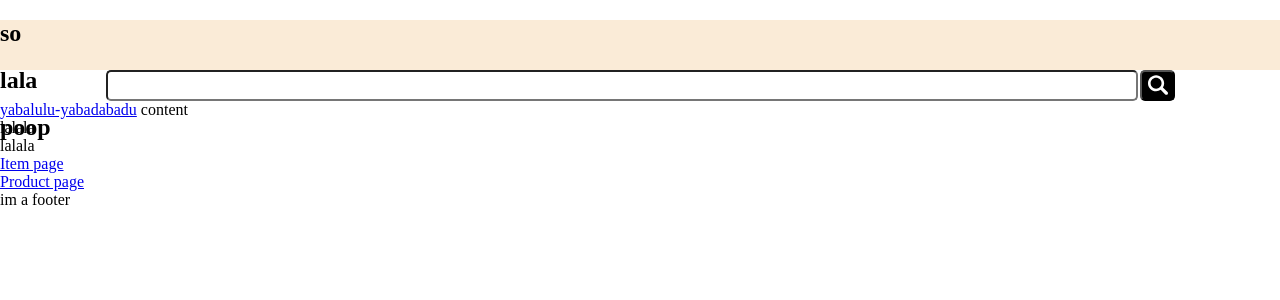
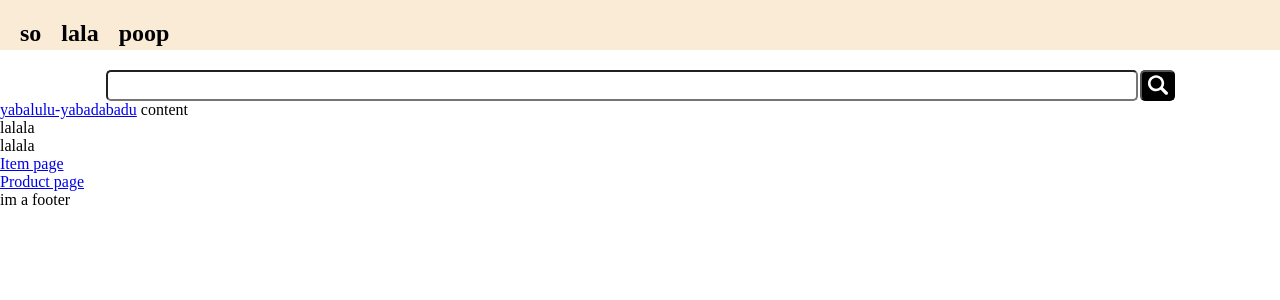
Before and after one commit to jayber-dev/buyme-shop, a PHP site: page / in a window 1280 px wide. Shown: the top 300 px of the page. Run offline with PHP 8.4, Linux system fonts and the light colour scheme; some libraries are stand-ins or nearby versions.

Commit message:
some changes

```diff
--- a/static/css/index.css
+++ b/static/css/index.css
@@ -0,0 +1,3 @@
+body {
+    margin:0px;
+}
--- a/static/css/navbar.css
+++ b/static/css/navbar.css
@@ -1,10 +1,11 @@
-body {
-    margin: 0;
-    box-sizing: border-box;
-}
 
 
 .top-level-nav {
+    display: flex;
     background-color: antiquewhite;
     height: 50px;
 }
+
+.top-level-nav>h1 {
+    margin-left: 20px;
+}
--- a/static/css/product.css
+++ b/static/css/product.css
@@ -1,7 +1,4 @@
-body {
-    margin:0;
-    box-sizing: border-box;
-}
+
 .product {
     display: flex;
     margin: 30px;
--- a/static/css/search-bar.css
+++ b/static/css/search-bar.css
@@ -1,3 +1,7 @@
+.search-bar-container {
+    margin-top: 20px;
+}
+
 .form-display {
     display: flex;
     justify-content: center;
```
